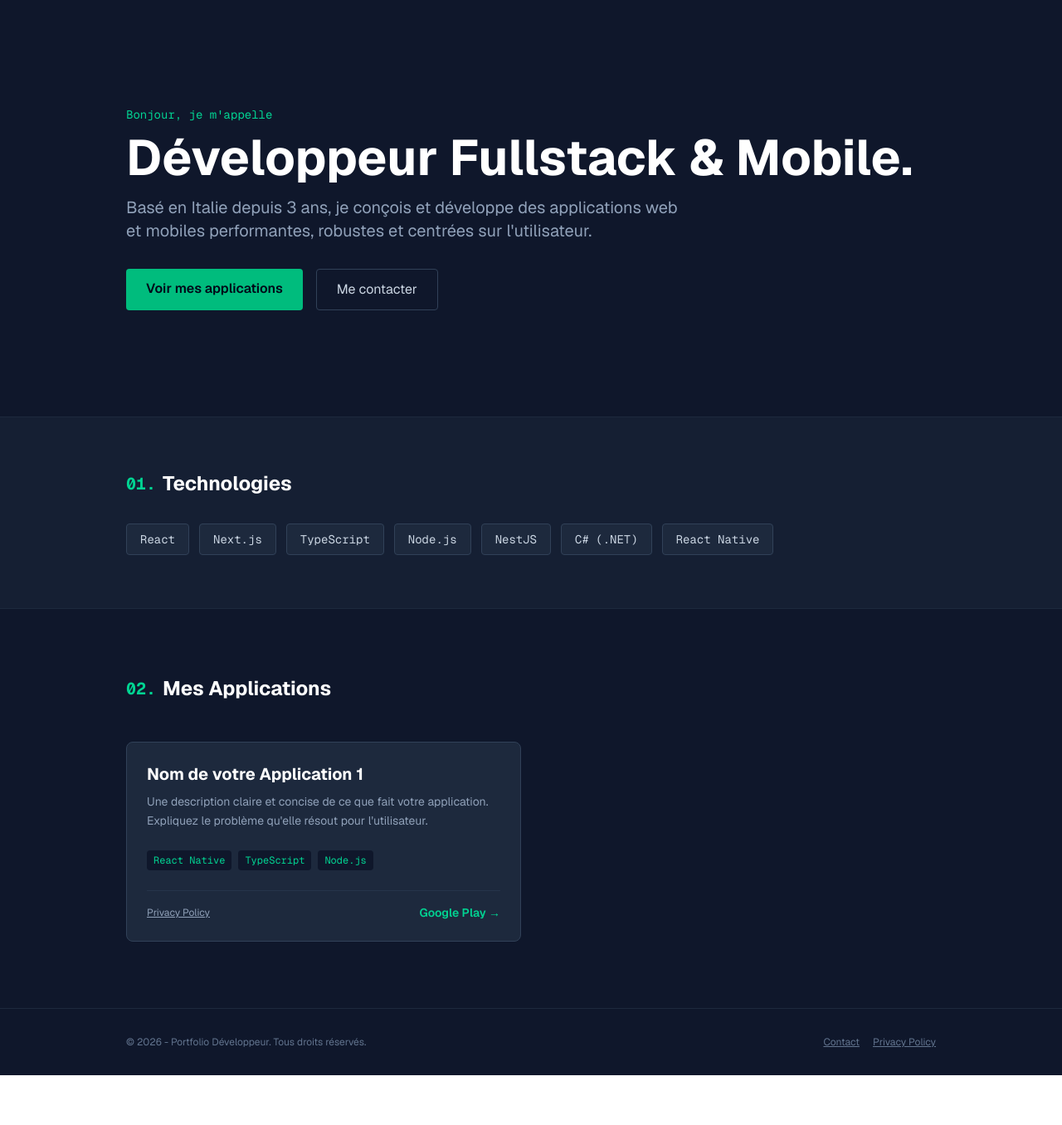
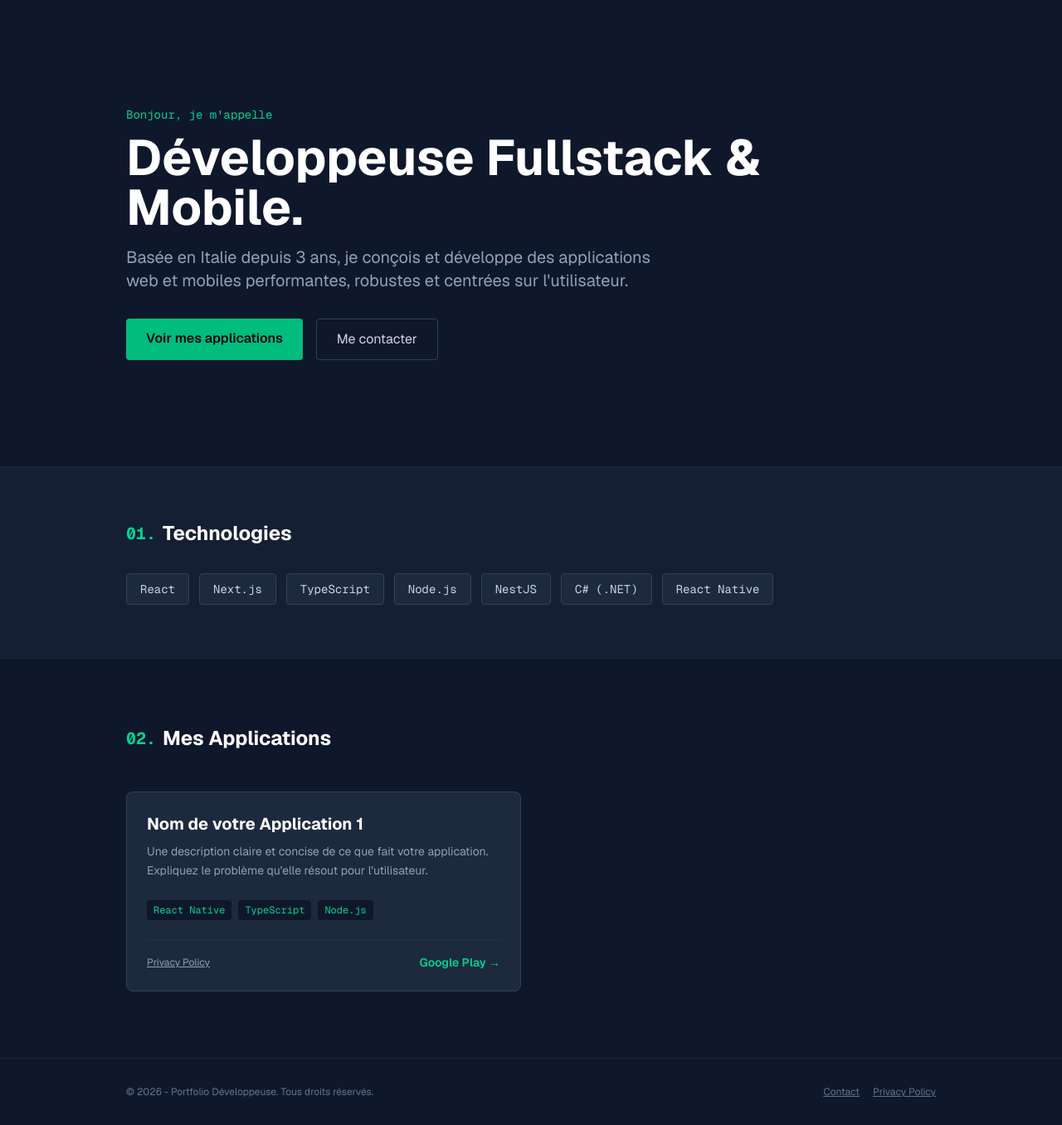
Before and after one commit to phelouzat3-glitch/phelouzat-fullstack, a Next.js app: page / in a window 1280 px wide. Shown: the whole page at 83% size. Before the commit the page ends 1296 px from the top, so only its background shows below. Built offline with nearby package versions, Linux system fonts and the light colour scheme.

Commit message:
Textes au feminin (developpeuse)

```diff
--- a/src/app/contact/page.tsx
+++ b/src/app/contact/page.tsx
@@ -16,7 +16,7 @@ export default async function Contact() {
           ← Retour à l&apos;accueil
         </Link>
         <span className="text-xs font-mono text-slate-500">
-          Support Développeur
+          Support Développeuse
         </span>
       </nav>
 
@@ -60,7 +60,7 @@ export default async function Contact() {
       {/* FOOTER */}
       <footer className="border-t border-slate-800 py-6 text-center text-xs text-slate-500">
         <p>
-          © {currentYear} - Support Développeur. Tous droits réservés.
+          © {currentYear} - Support Développeuse. Tous droits réservés.
         </p>
       </footer>
     </div>
--- a/src/app/layout.tsx
+++ b/src/app/layout.tsx
@@ -13,9 +13,9 @@ const geistMono = Geist_Mono({
 });
 
 export const metadata: Metadata = {
-  title: "Développeur Fullstack & Mobile",
+  title: "Développeuse Fullstack & Mobile",
   description:
-    "Portfolio de développeur fullstack et mobile : applications web et mobiles performantes, robustes et centrées sur l'utilisateur.",
+    "Portfolio de développeuse fullstack et mobile : applications web et mobiles performantes, robustes et centrées sur l'utilisateur.",
 };
 
 export default function RootLayout({ children }: LayoutProps<"/">) {
--- a/src/app/page.tsx
+++ b/src/app/page.tsx
@@ -35,10 +35,10 @@ export default async function Home() {
           Bonjour, je m&apos;appelle
         </p>
         <h1 className="text-4xl md:text-6xl font-bold text-white mb-4">
-          Développeur Fullstack & Mobile.
+          Développeuse Fullstack & Mobile.
         </h1>
         <p className="text-lg md:text-xl text-slate-400 max-w-2xl mb-8">
-          Basé en Italie depuis 3 ans, je conçois et développe des applications
+          Basée en Italie depuis 3 ans, je conçois et développe des applications
           web et mobiles performantes, robustes et centrées sur
           l&apos;utilisateur.
         </p>
@@ -133,7 +133,7 @@ export default async function Home() {
       <footer className="border-t border-slate-800 py-8 text-center text-xs text-slate-500">
         <div className="max-w-5xl mx-auto px-6 flex flex-col sm:flex-row justify-between items-center gap-4">
           <p>
-            © {currentYear} - Portfolio Développeur. Tous droits
+            © {currentYear} - Portfolio Développeuse. Tous droits
             réservés.
           </p>
           <div className="flex gap-4">
--- a/src/app/privacy-my-app/page.tsx
+++ b/src/app/privacy-my-app/page.tsx
@@ -33,8 +33,8 @@ export default function PrivacyPolicy() {
             </h2>
             <p>
               Cette politique de confidentialité régit l&apos;utilisation de
-              l&apos;application mobile <strong>{appName}</strong> créée par le
-              développeur indépendant basé en Italie. Nous accordons une grande
+              l&apos;application mobile <strong>{appName}</strong> créée par la
+              développeuse indépendante basée en Italie. Nous accordons une grande
               importance à la vie privée de nos utilisateurs et nous nous
               engageons à protéger leurs données personnelles conformément aux
               règles du Google Play Store et du RGPD.
```
